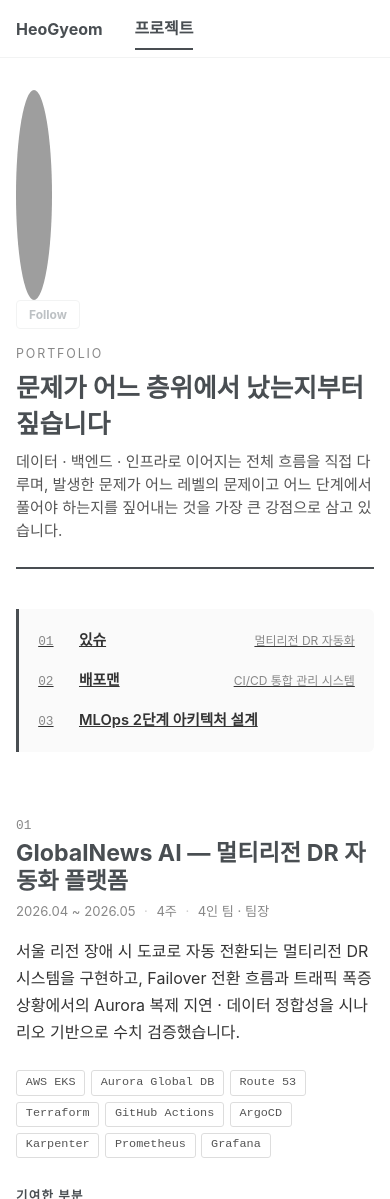
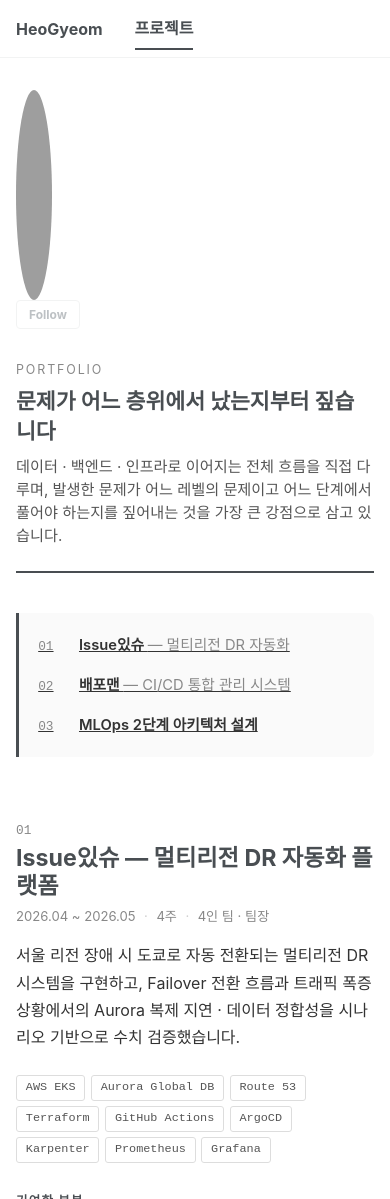
Before and after one commit to Heo-Gyeom/Heo-Gyeom.github.io, a Jekyll site: the page built from _pages/portfolio.html, in a window 390 px wide and 1400 px high, cut to the strip 0-1199 px from the top of the window. Built offline with Jekyll 4.4.1, drawn with Linux system fonts in a browser that asks for light colours; a script bundle is joined from its source files by our own code; library files that are not in the unit come from our copies.

Commit message:
about·portfolio 수정사항 반영
Co-Authored-By: Claude Sonnet 4.6 <noreply@anthropic.com>

```diff
--- a/_pages/portfolio.html
+++ b/_pages/portfolio.html
@@ -421,6 +421,94 @@ author_profile: true
 .author__urls-wrapper {
   display: block !important;
 }
+
+/* ───────── 반응형 안정화 ───────── */
+/* 모든 콘텐츠 가로 넘침 방지 */
+.pf-intro,
+.pf-toc,
+.pf-project,
+.pf-trouble,
+.pf-contrib-item {
+  max-width: 100%;
+  box-sizing: border-box;
+}
+.pf-intro-desc,
+.pf-project-summary,
+.pf-contrib-body,
+.pf-trouble-text,
+.pf-reflect-body,
+.pf-screen-caption {
+  overflow-wrap: anywhere;
+  word-break: break-word;
+}
+/* 코드·링크 등 긴 문자열이 칸을 밀어내지 않도록 */
+.pf-trouble-text code,
+.pf-reflect-body code {
+  overflow-wrap: anywhere;
+  word-break: break-all;
+}
+/* 이미지는 항상 컨테이너 안에서 */
+.pf-arch img,
+.pf-screen img,
+.pf-contrib-img,
+.pf-trouble-img img {
+  max-width: 100%;
+  height: auto;
+}
+
+/* 중간 폭·모바일: 사이드바(프로필·이메일)가 본문으로 침범하지 않고
+   본문 위로 깔끔히 쌓이도록 정렬 */
+@media (max-width: 1024px) {
+  .sidebar {
+    position: relative !important;
+    top: auto !important;
+    float: none !important;
+    clear: both;
+    width: 100% !important;
+    max-width: 100% !important;
+    padding-right: 0 !important;
+    margin-bottom: 2rem;
+    opacity: 1 !important;
+  }
+  .sidebar .author__avatar {
+    text-align: center;
+  }
+  .author__urls-wrapper,
+  .author__urls {
+    width: 100%;
+  }
+  .author__urls a {
+    overflow-wrap: anywhere;
+    word-break: break-all;
+  }
+  .archive,
+  .page,
+  .page__inner-wrap {
+    width: 100% !important;
+    float: none !important;
+    clear: both;
+    padding-left: 0 !important;
+    padding-right: 0 !important;
+  }
+}
+
+/* 좁은 모바일: 트러블슈팅 라벨/본문을 세로로 쌓아 가독성 확보 */
+@media (max-width: 480px) {
+  .pf-trouble-row {
+    grid-template-columns: 1fr;
+    gap: 0.25rem;
+  }
+  .pf-trouble-label {
+    justify-self: start;
+    display: inline-block;
+  }
+  .pf-toc-item {
+    flex-wrap: wrap;
+  }
+  .pf-intro-headline {
+    font-size: 1.35rem;
+  }
+}
 </style>
 
 <script>
@@ -450,13 +538,11 @@ author_profile: true
 <div class="pf-toc">
   <a class="pf-toc-item" href="#proj-once">
     <span class="pf-toc-num">01</span>
-    <span class="pf-toc-title">있슈</span>
-    <span class="pf-toc-tag">멀티리전 DR 자동화</span>
+    <span class="pf-toc-title">Issue있슈 <span style="font-weight:400;color:#888;">— 멀티리전 DR 자동화</span></span>
   </a>
   <a class="pf-toc-item" href="#proj-baepooman">
     <span class="pf-toc-num">02</span>
-    <span class="pf-toc-title">배포맨</span>
-    <span class="pf-toc-tag">CI/CD 통합 관리 시스템</span>
+    <span class="pf-toc-title">배포맨 <span style="font-weight:400;color:#888;">— CI/CD 통합 관리 시스템</span></span>
   </a>
   <a class="pf-toc-item" href="#proj-mlops">
     <span class="pf-toc-num">03</span>
@@ -469,7 +555,7 @@ author_profile: true
 <section class="pf-project" id="proj-once">
 
   <div class="pf-project-num">01</div>
-  <h2 class="pf-project-title">GlobalNews AI — 멀티리전 DR 자동화 플랫폼</h2>
+  <h2 class="pf-project-title">Issue있슈 — 멀티리전 DR 자동화 플랫폼</h2>
   <div class="pf-project-meta">
     <span>2026.04 ~ 2026.05</span><span>4주</span><span>4인 팀 · 팀장</span>
   </div>
```
Also changed, not shown: _pages/about.md (+5 -4 lines).
